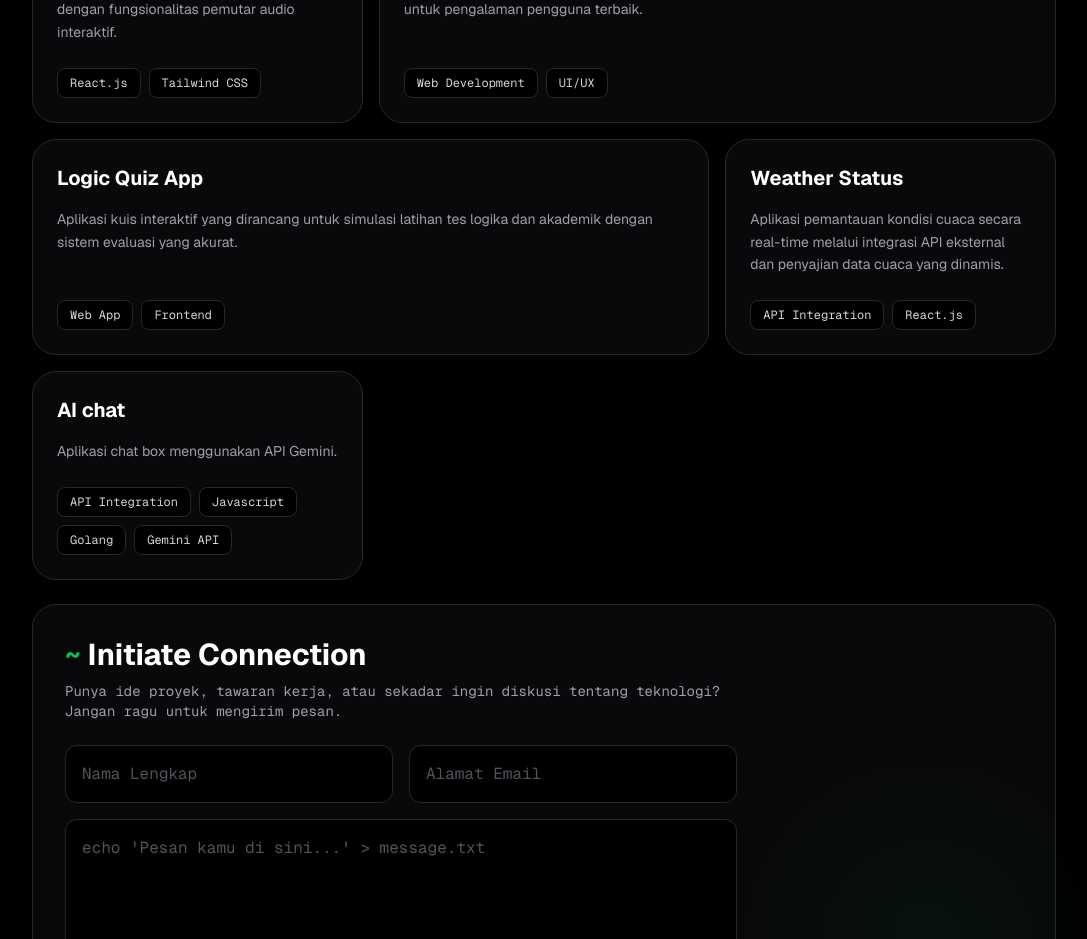
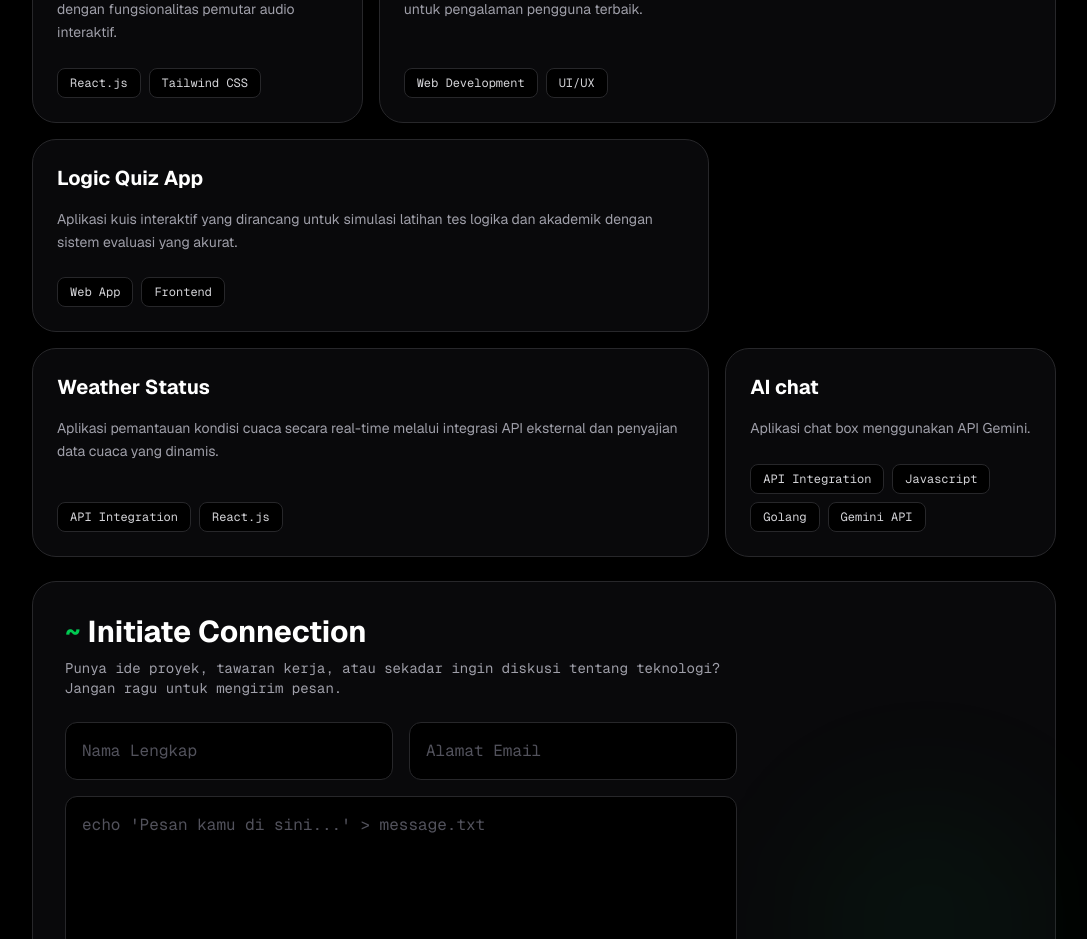
Before and after one commit to Agha-0708/portofolio-web, a Next.js app: page / in a window 1280 px wide. Shown: the part 980-1919 px from the top of the page, without its empty margins (96-1183 px from the left). Built offline with nearby package versions, Linux system fonts and the light colour scheme.

Commit message:
Update page.tsx

```diff
--- a/app/page.tsx
+++ b/app/page.tsx
@@ -49,7 +49,7 @@ export default function Home() {
       title: "Weather Status",
       desc: "Aplikasi pemantauan kondisi cuaca secara real-time melalui integrasi API eksternal dan penyajian data cuaca yang dinamis.",
       tags: ["API Integration", "React.js"],
-      style: "md:col-span-1",
+      style: "md:col-span-2",
     },
       {
       title: "AI chat",
```
